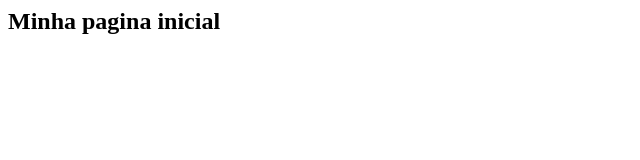
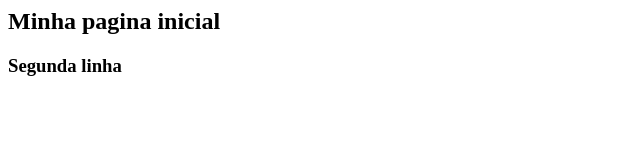
Before and after one commit to ejzanardo/projeto-curso-git, a plain HTML site: page index.html in a window 1280 px wide. Shown: the whole page, without its empty margins (0-640 px from the left). Drawn offline with Linux system fonts and the light colour scheme.

Commit message:
Criação da segunda linha do corpo do html index.html

```diff
--- a/index.html
+++ b/index.html
@@ -4,5 +4,6 @@
     </head>
     <body>
         <h2>Minha pagina inicial</h2>
+        <h3>Segunda linha</h3>
     </body>
 </html>
```
